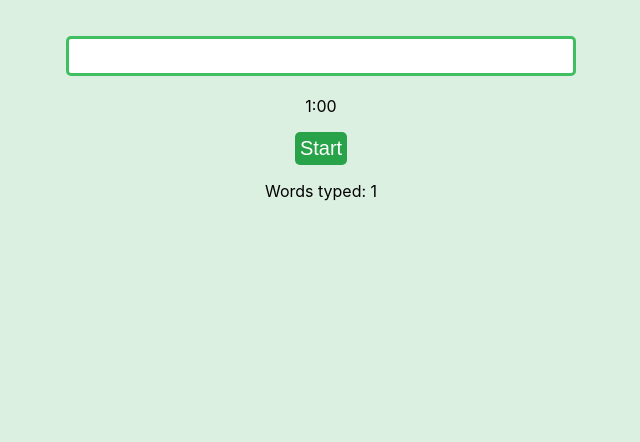
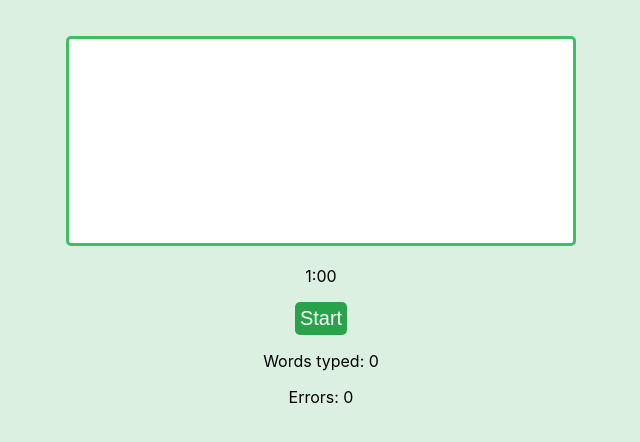
Before and after one commit to KateHoward10/typing-speed-test, a React (Create React App) app: page / in a window 1280 px wide. Shown: the top 442 px of the page, without its empty margins (319-959 px from the left). Built offline with nearby package versions, Linux system fonts and the light colour scheme.

Commit message:
Highlight text to copy

```diff
--- a/src/App.css
+++ b/src/App.css
@@ -5,9 +5,11 @@
 
 textarea {
   width: 500px;
+  height: 200px;
   border: 3px solid hsl(136, 50%, 50%);
   border-radius: 5px;
   resize: none;
+  font-size: 1rem;
 }
 
 button {
--- a/src/App.tsx
+++ b/src/App.tsx
@@ -33,14 +33,14 @@ function App() {
 
   return (
     <div className="container">
-      <p>{textToCopy}</p>
+      <p>{textToCopy.split(" ").map((word, index) => (
+        <span key={index} style={{ color: index === textTyped.split(" ").length - 1 ? 'green' : textTyped.split(" ")[index] === word ? 'grey' : 'black'}}> {word}</span>
+      ))}</p>
       <TextField onChange={e => setTextTyped(e.target.value)} />
-      <div>{textTyped.split(" ").map((word, index) => (
-        <span key={index} style={{ color: textToCopy.split(" ")[index] === word ? 'green' : 'red'}}> {word}</span>
-      ))}</div>
       <p>{Math.floor(time / 60)}:{time % 60 < 10 ? `0${time % 60}` : time % 60}</p>
       <button onClick={start}>Start</button>
-      <p>Words typed: {textTyped.split(" ").length}</p>
+      <p>Words typed: {textTyped.split(" ").length - 1}</p>
+      <p>Errors: {textTyped.split(" ").filter((word, index) => textToCopy.split(" ")[index] !== word).length}</p>
     </div>
   );
 }
```
